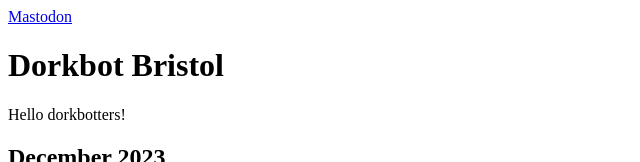
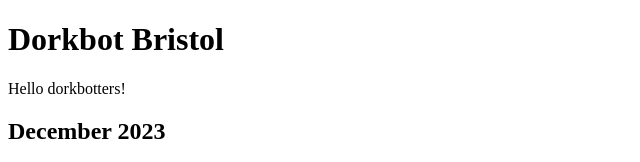
Before and after one commit to thawney/dorkbotbristol.github.io, a plain HTML site: page index.html in a window 1280 px wide. Shown: the top 162 px of the page, without its empty margins (0-640 px from the left). Drawn offline with Linux system fonts and the light colour scheme.

Commit message:
Clean up Mastodon Link

```diff
--- a/index.html
+++ b/index.html
@@ -2,7 +2,6 @@
 <html>
     <head>
         <title>Dorkbot Bristol</title>
-        <a  href="https://assemblag.es/@dorkbotbristol">Mastodon</a>
     </head>
 
     <body>
```
